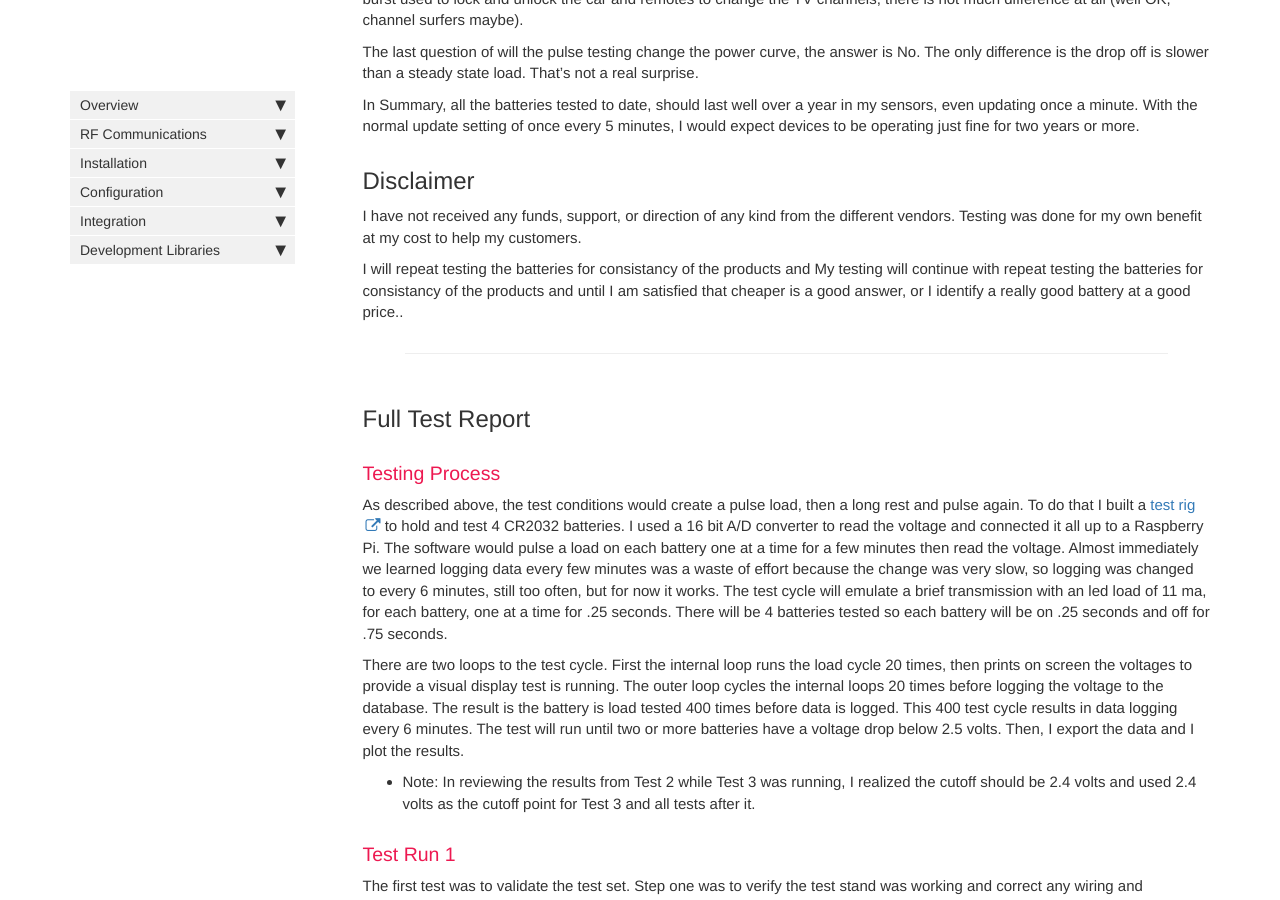
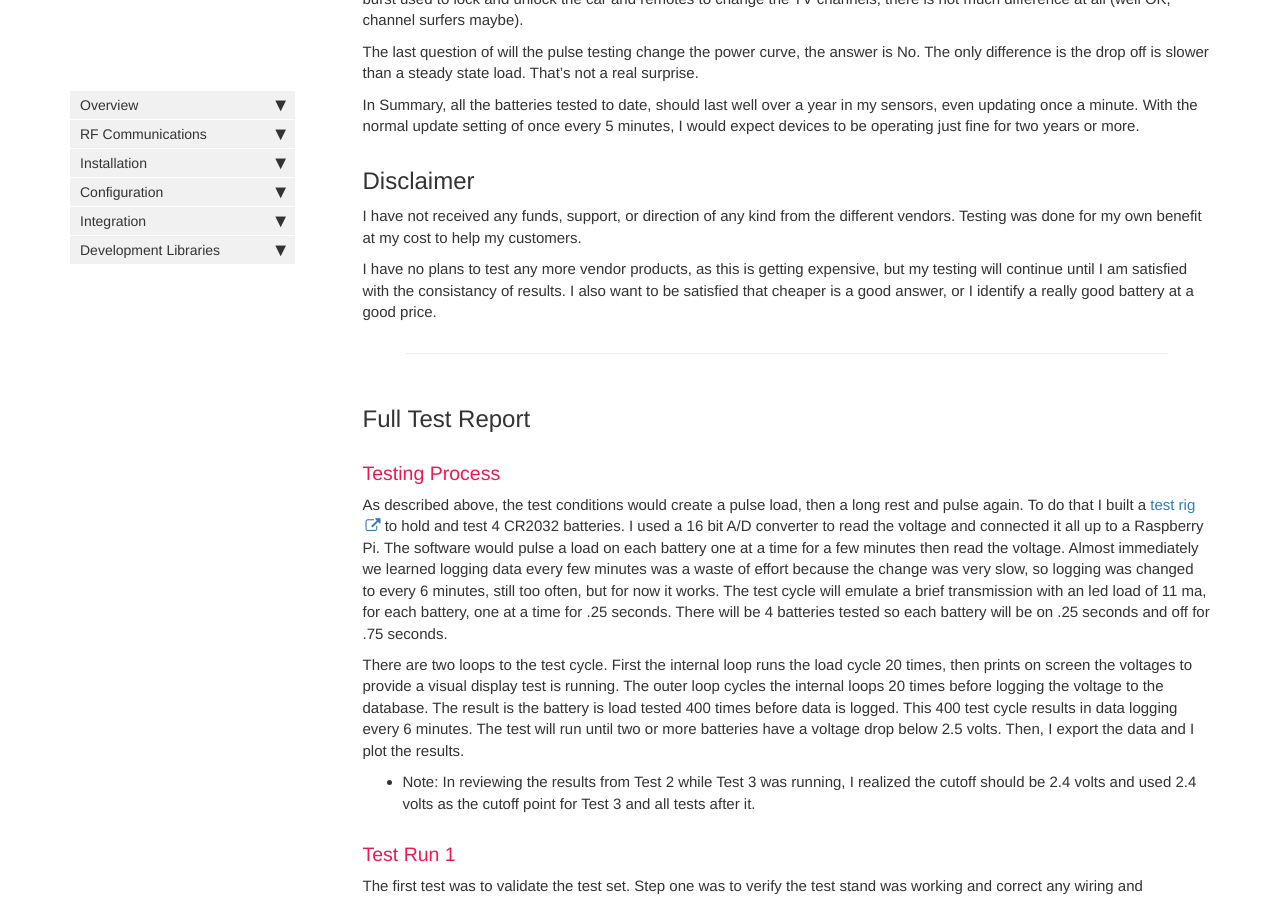
Before and after one commit to JemRF/RF-Documentation, a Jekyll site: the page built from pages/mydoc/cr2032_battery_testing.md, in a window 1280 px wide and 900 px high, scrolled down 2717 px. Built offline with Jekyll 4.4.1, drawn with Linux system fonts in a browser that asks for light colours; comment, search, counter and statistics services are not loaded.

Commit message:
JD-7 rework disclamer

```diff
--- a/pages/mydoc/cr2032_battery_testing.md
+++ b/pages/mydoc/cr2032_battery_testing.md
@@ -70,8 +70,7 @@ In Summary, all the batteries tested to date, should last well over a year in my
 ## Disclaimer
 I have not received any funds, support, or direction of any kind from the different vendors. Testing was done for my own benefit at my cost to help my customers.
 
-I will repeat testing the batteries for consistancy of the products and
-My testing will continue with repeat testing the batteries for consistancy of the products and until I am satisfied that cheaper is a good answer, or I identify a really good battery at a good price..
+I have no plans to test any more vendor products, as this is getting expensive, but my testing will continue until I am satisfied with the consistancy of results. I also want to be satisfied that cheaper is a good answer, or I identify a really good battery at a good price.
 
 ***
 ## Full Test Report
```
